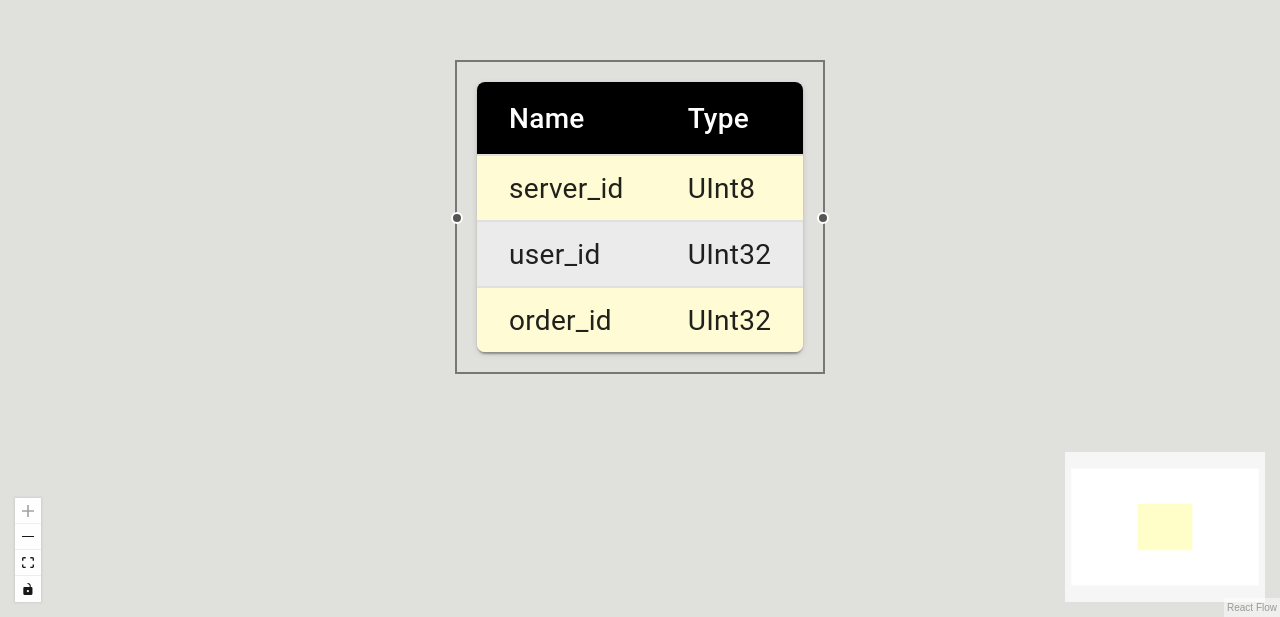
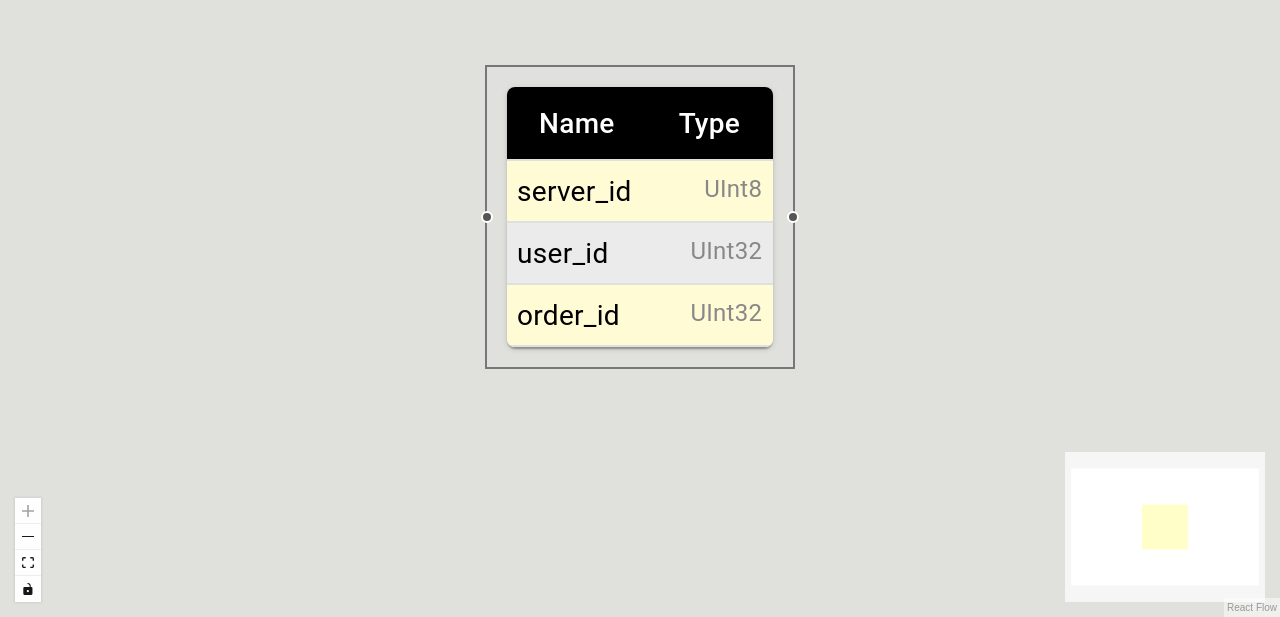
Before and after one commit to MikeAmputer/clickhouse-flow, a Next.js app: page / in a window 1280 px wide. Shown: the part 183-800 px from the top of the page. Built offline with nearby package versions, Linux system fonts and the light colour scheme.

Commit message:
Style ch-column representation

```diff
--- a/app/components/ChColumn.tsx
+++ b/app/components/ChColumn.tsx
@@ -3,13 +3,20 @@ import {
     TableCell,
     TableRow,
 } from '@mui/material';
-import { tableCellClasses } from '@mui/material/TableCell';
 import { styled } from '@mui/material/styles';
 
-const StyledTableCell = styled(TableCell)(({ theme }) => ({
-    [`&.${tableCellClasses.body}`]: {
-        fontSize: 14,
-    },
+const NameTableCell = styled(TableCell)(({ theme }) => ({
+    fontSize: 14,
+    color: '#000',
+    textAlign: 'left',
+    padding: '5px',
+}));
+
+const TypeTableCell = styled(TableCell)(({ theme }) => ({
+    fontSize: 12,
+    color: '#888',
+    textAlign: 'right',
+    padding: '5px',
 }));
 
 const StyledTableRow = styled(TableRow)(({ theme }) => ({
@@ -18,9 +25,6 @@ const StyledTableRow = styled(TableRow)(({ theme }) => ({
     },
     '&:nth-of-type(odd)': {
         backgroundColor: '#fffbd4',
-    },
-    '&:last-child td, &:last-child th': {
-        border: 0,
     },
 }));
 
@@ -35,8 +39,8 @@ export type ChColumnProps = {
 const ChColumn: React.FC<ChColumnProps> = (column) => {
     return (
         <StyledTableRow key={column.position}>
-            <StyledTableCell size={'small'}>{column.name}</StyledTableCell>
-            <StyledTableCell size={'small'}>{column.type}</StyledTableCell>
+            <NameTableCell>{column.name}</NameTableCell>
+            <TypeTableCell>{column.type}</TypeTableCell>
         </StyledTableRow>
     );
 };
--- a/app/page.tsx
+++ b/app/page.tsx
@@ -1,15 +1,15 @@
-import { ChTableColumn } from './components/ChTable';
+import { ChColumnProps } from './components/ChColumn';
 import ChFlow from './components/ChFlow';
 
-const cols1: ChTableColumn[] = [
+const cols1: ChColumnProps[] = [
   { position: 1, name: 'server_id', type: 'UInt8', defaultKind: '', defaultExpression: '' },
   { position: 2, name: 'user_id', type: 'UInt32', defaultKind: '', defaultExpression: '' },
   { position: 3, name: 'order_id', type: 'UInt32', defaultKind: '', defaultExpression: '' },
 ];
 
-const cols2: ChTableColumn[] = [
-  { position: 1, name: 'server_id_2', type: 'UInt64', defaultKind: '', defaultExpression: '' },
-  { position: 2, name: 'user_id_2', type: 'UInt64', defaultKind: '', defaultExpression: '' },
+const cols2: ChColumnProps[] = [
+  { position: 1, name: 'server_id_very_long_column_name', type: 'UInt64', defaultKind: '', defaultExpression: '' },
+  { position: 2, name: 'user_id', type: 'UInt64', defaultKind: '', defaultExpression: '' },
 ];
 
 
```
